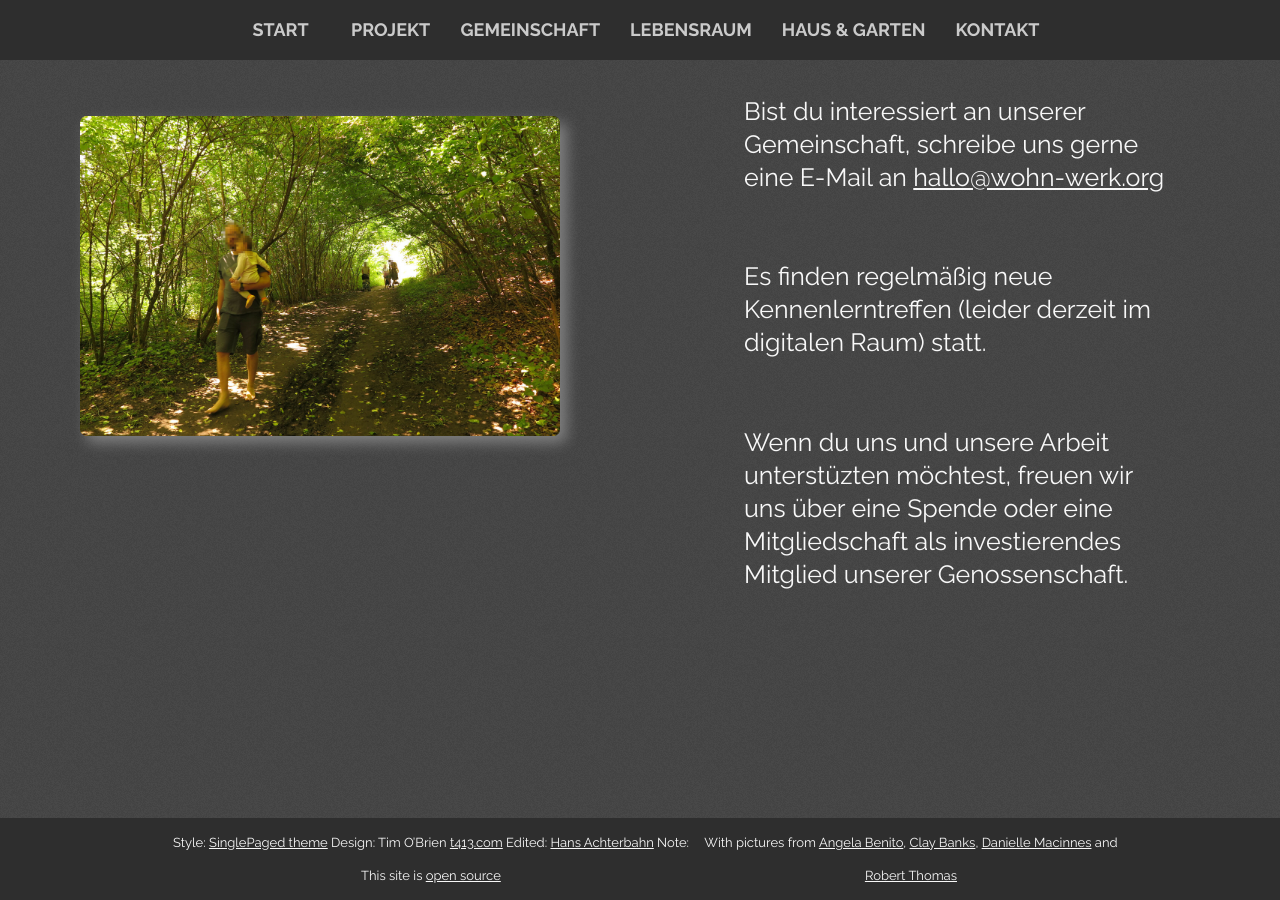
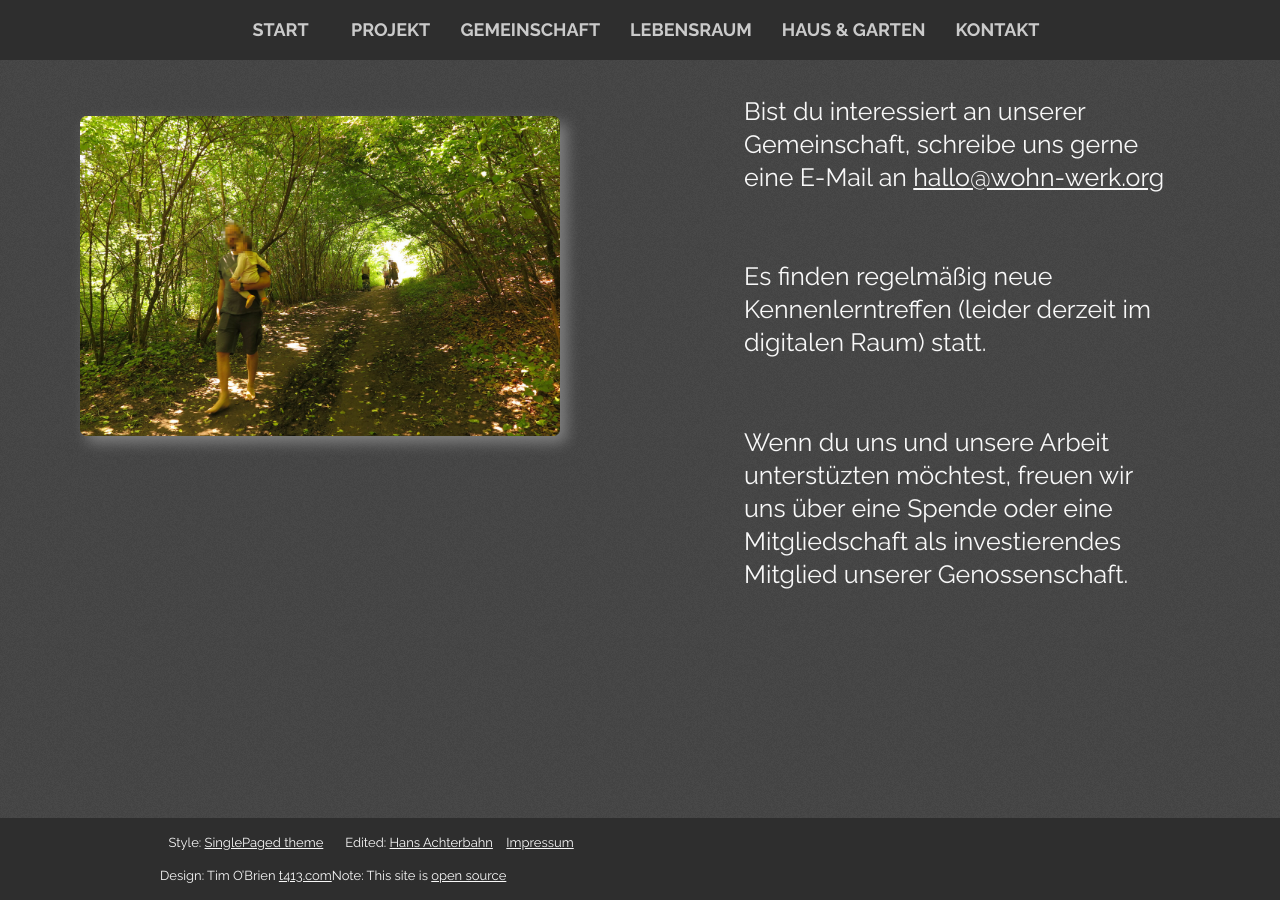
Before and after one commit to HansAchterbahn/wohnwerk, a Jekyll site: the page built from index.html, in a window 1280 px wide and 900 px high, scrolled down 9703 px. Built offline with Jekyll 4.4.1, drawn with Linux system fonts in a browser that asks for light colours; nearby versions of some CDN libraries.

Commit message:
Layout angepasst

```diff
--- a/_includes/footer.md
+++ /dev/null
@@ -1,4 +0,0 @@
-Style: [SinglePaged theme](https://github.com/t413/SinglePaged)
-Design: Tim O'Brien [t413.com](http://t413.com/)
-Edited: [Hans Achterbahn](https://github.com/hansachterbahn)
-Note: This site is [open source]({{ site.source_link }})
--- /dev/null
+++ b/_includes/footer1.md
@@ -0,0 +1,2 @@
+Style: [SinglePaged theme](https://github.com/t413/SinglePaged)<br />
+Design: Tim O'Brien [t413.com](http://t413.com/)
--- /dev/null
+++ b/_includes/footer3.md
@@ -0,0 +1 @@
+[Impressum](/impressum)
--- a/_includes/source.md
+++ /dev/null
@@ -1 +0,0 @@
-With pictures from [Angela Benito](), [Clay Banks](), [Danielle Macinnes]() and [Robert Thomas]()
--- a/_layouts/default.html
+++ b/_layouts/default.html
@@ -34,12 +34,14 @@
     <!-- Fußzeile / Abspann / Danksagung -->
     <div id="footer" class="section text-white">
       <div class="container">
-        {% capture foottext %} {% include footer.md %} {% endcapture %}
-        {% capture sourcetext %} {% include source.md %} {% endcapture %}
+        {% capture foottext1 %} {% include footer1.md %} {% endcapture %}
+        {% capture foottext2 %} {% include footer2.md %} {% endcapture %}
+        {% capture foottext3 %} {% include footer3.md %} {% endcapture %}
         <table>
           <tr>
-            <td> {{ foottext | markdownify }} </td>
-            <td> {{ sourcetext | markdownify }} </td>
+            <td> {{ foottext1 | markdownify }} </td>
+            <td> {{ foottext2 | markdownify }} </td>
+            <td> {{ foottext3 | markdownify }} </td>
           </tr>
         </table>
       </div>
--- a/index.html
+++ b/index.html
@@ -13,6 +13,13 @@
 
       {% if page.type=="sectionbackground" %} <!-- Falls ein Hintergrundbild ausgewählt wurde: Background Bild -->
         <div id="{{id}}" class="{{type}} bg-{{id}}" style="background-image: url( {{ page.image }} );">
+        </div>
+
+      {% elsif page.type=="sectiontitle" %} <!-- rendere den Titel Text in der Mitte -->
+        <div id="{{id}}" class="{{type}} bg-{{bg}}">
+          <div class="containertitle {{ page.style }}">
+            {{ page.content }}
+          </div>
         </div>
 
       {% elsif page.type=="sectionleft" %} <!-- rendere den Section Text links und das Section Bild rechts -->
```
Also changed, not shown: _includes/footer2.md (added, +2 -0 lines), _includes/menu.html (added, +10 -0 lines).
